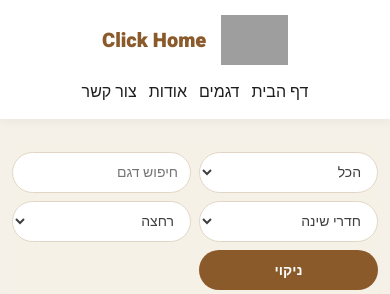
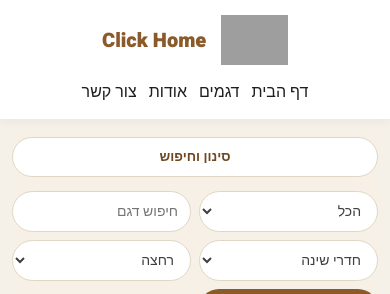
Before and after one commit to iozer1978/click-home-system, a Django app: page /tab/ in a window 390 px wide. Shown: the top 294 px of the page. Run offline with Django 5.2, Linux system fonts and the light colour scheme; data that the repository does not hold is empty; grey boxes are pictures that could not be loaded.

Commit message:
Fix mobile tab swipe layout stability and filter UX.
Keep top and bottom controls fixed during browsing, improve swipe gesture handling to avoid page shifts, and move filters into a collapsible menu while strengthening image deduplication.

Made-with: Cursor

```diff
--- a/proposals/static/css/tab_tinder.css
+++ b/proposals/static/css/tab_tinder.css
@@ -17,13 +17,16 @@
     --brown-700: #6f4721;
     --ivory: #fdfaf5;
     --line: #e1d6c5;
+    --nav-height: 94px;
+    --actions-height: 96px;
 }
+html, body { overflow-x: hidden; }
 body {
     margin: 0;
     font-family: "Heebo", Arial, sans-serif;
     background: var(--bg);
     color: var(--ink);
-    padding-bottom: 18px;
+    padding-bottom: var(--actions-height);
 }
 .navbar {
     display: flex;
@@ -66,12 +69,23 @@ body {
 }
 .filter-bar {
     position: sticky;
-    top: 94px;
-    z-index: 40;
+    top: var(--nav-height);
+    z-index: 85;
     background: rgba(246, 241, 232, 0.96);
     border-bottom: 1px solid var(--line);
-    padding-bottom: 8px;
+    padding: 8px 0;
     margin-bottom: 12px;
+}
+.filter-toggle {
+    width: 100%;
+    border: 1px solid var(--line);
+    border-radius: 999px;
+    min-height: 40px;
+    padding: 8px 12px;
+    background: #fff;
+    color: var(--brown-700);
+    font-family: inherit;
+    font-weight: 800;
 }
 .filter-line.compact {
     display: grid;
@@ -79,6 +93,7 @@ body {
     gap: 8px;
     overflow: visible;
     padding: 8px 0 0;
+    margin-top: 6px;
 }
 .filter-line select,
 .filter-line input,
@@ -105,6 +120,7 @@ body {
     display: flex;
     align-items: center;
     justify-content: center;
+    overflow: hidden;
 }
 .card {
     position: relative;
@@ -252,10 +268,21 @@ body {
     background: #fff;
 }
 .actions {
-    margin-top: 14px;
+    position: fixed;
+    right: 50%;
+    bottom: 10px;
+    transform: translateX(50%);
+    width: min(900px, calc(100% - 20px));
+    margin: 0;
     display: grid;
     grid-template-columns: 1fr 1fr;
     gap: 10px;
+    padding: 8px;
+    background: rgba(251, 248, 242, 0.98);
+    border: 1px solid var(--line);
+    border-radius: 14px;
+    z-index: 95;
+    box-shadow: 0 6px 16px rgba(39, 32, 21, 0.12);
 }
 .actions button {
     border: 1px solid transparent;
@@ -354,6 +381,21 @@ select:focus-visible {
         justify-content: center;
     }
     .filter-line.compact { grid-template-columns: repeat(2, minmax(0, 1fr)); }
-    .filter-bar { top: 144px; }
+    .filter-bar { top: var(--nav-height); }
     .hero { height: 250px; }
 }
+@media (min-width: 980px) {
+    body { padding-bottom: 18px; }
+    .filter-toggle { display: none; }
+    .filter-line.compact[hidden] { display: grid; }
+    .actions {
+        position: static;
+        transform: none;
+        width: auto;
+        margin-top: 14px;
+        padding: 0;
+        background: transparent;
+        border: 0;
+        box-shadow: none;
+    }
+}
--- a/proposals/static/js/tab_tinder.js
+++ b/proposals/static/js/tab_tinder.js
@@ -22,23 +22,38 @@
     const filterSearch = document.getElementById("filterSearch");
     const filterBedrooms = document.getElementById("filterBedrooms");
     const filterBathrooms = document.getElementById("filterBathrooms");
+    const filterToggleBtn = document.getElementById("filterToggleBtn");
+    const filterPanel = document.getElementById("filterPanel");
 
     let filtered = models.slice();
     let activeIndex = 0;
     let galleryIndex = 0;
+    let isAnimating = false;
+    let gestureMode = null;
 
     function firstAvailableImage(model) {
         return model.hero_image || (model.gallery_images || [])[0] || model.floorplan_image || "/media/no-house.jpg";
     }
 
+    function normalizeImageKey(src) {
+        if (!src) return "";
+        return String(src).trim().toLowerCase().split("#")[0].split("?")[0];
+    }
+
     function cleanImages(model) {
-        const list = [model.hero_image, ...(model.gallery_images || [])].filter(Boolean);
+        const heroKey = normalizeImageKey(model.hero_image);
+        const list = (model.gallery_images || [])
+            .filter(Boolean)
+            .filter((src) => normalizeImageKey(src) !== heroKey);
         const seen = new Set();
-        return list.filter((src) => {
-            if (seen.has(src)) return false;
-            seen.add(src);
+        const deduped = list.filter((src) => {
+            const key = normalizeImageKey(src);
+            if (!key || seen.has(key)) return false;
+            seen.add(key);
             return true;
         });
+        if (deduped.length) return deduped;
+        return model.hero_image ? [model.hero_image] : [];
     }
 
     function modelSpecs(model) {
@@ -104,15 +119,21 @@
     }
 
     function animateSwipe(direction) {
+        if (isAnimating || !filtered.length) return;
+        isAnimating = true;
         const x = direction === "next" ? -420 : 420;
         card.style.transition = "transform .22s ease, opacity .22s ease";
         card.style.transform = `translateX(${x}px) rotate(${direction === "next" ? "-10deg" : "10deg"})`;
         card.style.opacity = "0";
         setTimeout(() => {
-            if (!filtered.length) return;
+            if (!filtered.length) {
+                isAnimating = false;
+                return;
+            }
             activeIndex = direction === "next"
                 ? (activeIndex + 1) % filtered.length
                 : (activeIndex - 1 + filtered.length) % filtered.length;
+            galleryIndex = 0;
             card.style.transition = "none";
             card.style.transform = `translateX(${direction === "next" ? "300px" : "-300px"})`;
             renderCard();
@@ -120,6 +141,9 @@
                 card.style.transition = "transform .2s ease, opacity .2s ease";
                 card.style.transform = "translateX(0) rotate(0)";
                 card.style.opacity = "1";
+                setTimeout(() => {
+                    isAnimating = false;
+                }, 220);
             });
         }, 210);
     }
@@ -149,6 +173,19 @@
         activeIndex = 0;
         galleryIndex = 0;
         renderCard();
+        if (window.matchMedia("(max-width: 979px)").matches && filterPanel && !filterPanel.hasAttribute("hidden")) {
+            filterPanel.setAttribute("hidden", "");
+            if (filterToggleBtn) filterToggleBtn.setAttribute("aria-expanded", "false");
+        }
+    }
+
+    function syncStickyOffsets() {
+        const navbar = document.querySelector(".navbar");
+        const actions = document.querySelector(".actions");
+        const navHeight = navbar ? navbar.offsetHeight : 94;
+        const actionsHeight = actions ? actions.offsetHeight + 16 : 96;
+        document.documentElement.style.setProperty("--nav-height", `${navHeight}px`);
+        document.documentElement.style.setProperty("--actions-height", `${actionsHeight}px`);
     }
 
     document.getElementById("nextHouseBtn").addEventListener("click", () => animateSwipe("next"));
@@ -183,6 +220,20 @@
         applyFilters();
     });
 
+    if (filterToggleBtn && filterPanel) {
+        filterToggleBtn.addEventListener("click", () => {
+            const isHidden = filterPanel.hasAttribute("hidden");
+            if (isHidden) {
+                filterPanel.removeAttribute("hidden");
+                filterToggleBtn.setAttribute("aria-expanded", "true");
+            } else {
+                filterPanel.setAttribute("hidden", "");
+                filterToggleBtn.setAttribute("aria-expanded", "false");
+            }
+            syncStickyOffsets();
+        });
+    }
+
     toggleBtn.addEventListener("click", () => {
         const hidden = details.hasAttribute("hidden");
         if (hidden) {
@@ -199,23 +250,35 @@
     let currentX = 0;
 
     function onStart(x) {
+        if (isAnimating) return;
         dragging = true;
         startX = x;
         currentX = x;
+        gestureMode = null;
         card.style.transition = "none";
     }
 
-    function onMove(x) {
+    function onMove(x, yDelta) {
         if (!dragging) return;
         currentX = x;
         const delta = currentX - startX;
+        if (!gestureMode) {
+            const absX = Math.abs(delta);
+            const absY = Math.abs(yDelta || 0);
+            gestureMode = absX > absY ? "horizontal" : "vertical";
+        }
+        if (gestureMode !== "horizontal") return;
         card.style.transform = `translateX(${delta}px) rotate(${delta / 22}deg)`;
         setBadges(delta);
     }
 
     function onEnd() {
-        if (!dragging) return;
+        if (!dragging || isAnimating) return;
         dragging = false;
+        if (gestureMode === "vertical") {
+            gestureMode = null;
+            return;
+        }
         const delta = currentX - startX;
         likeBadge.style.opacity = "0";
         nopeBadge.style.opacity = "0";
@@ -225,14 +288,28 @@
         }
         card.style.transition = "transform .2s ease";
         card.style.transform = "translateX(0) rotate(0)";
+        gestureMode = null;
     }
 
-    card.addEventListener("touchstart", (e) => onStart(e.touches[0].clientX), { passive: true });
-    card.addEventListener("touchmove", (e) => onMove(e.touches[0].clientX), { passive: true });
-    card.addEventListener("touchend", onEnd, { passive: true });
-    card.addEventListener("mousedown", (e) => onStart(e.clientX));
-    window.addEventListener("mousemove", (e) => onMove(e.clientX));
+    const swipeTarget = document.querySelector(".hero") || card;
+    let startY = 0;
+    swipeTarget.addEventListener("touchstart", (e) => {
+        startY = e.touches[0].clientY;
+        onStart(e.touches[0].clientX);
+    }, { passive: true });
+    swipeTarget.addEventListener("touchmove", (e) => {
+        onMove(e.touches[0].clientX, e.touches[0].clientY - startY);
+    }, { passive: true });
+    swipeTarget.addEventListener("touchend", onEnd, { passive: true });
+    swipeTarget.addEventListener("mousedown", (e) => onStart(e.clientX));
+    window.addEventListener("mousemove", (e) => onMove(e.clientX, 0));
     window.addEventListener("mouseup", onEnd);
+    window.addEventListener("resize", syncStickyOffsets);
 
     renderCard();
+    syncStickyOffsets();
+    if (filterPanel && window.matchMedia("(min-width: 980px)").matches) {
+        filterPanel.removeAttribute("hidden");
+        if (filterToggleBtn) filterToggleBtn.setAttribute("aria-expanded", "true");
+    }
 })();
--- a/proposals/templates/tab_tinder.html
+++ b/proposals/templates/tab_tinder.html
@@ -16,7 +16,10 @@
 
     <main class="swipe-shell">
         <section class="filter-bar">
-            <div class="filter-line compact">
+            <button id="filterToggleBtn" class="filter-toggle" type="button" aria-expanded="false" aria-controls="filterPanel">
+                סינון וחיפוש
+            </button>
+            <div class="filter-line compact" id="filterPanel" hidden>
             <select id="filterCategory">
                 {% for category in categories %}
                     <option value="{{ category.value }}" {% if initial_filters.category == category.value %}selected{% endif %}>{{ category.label }}</option>
```
